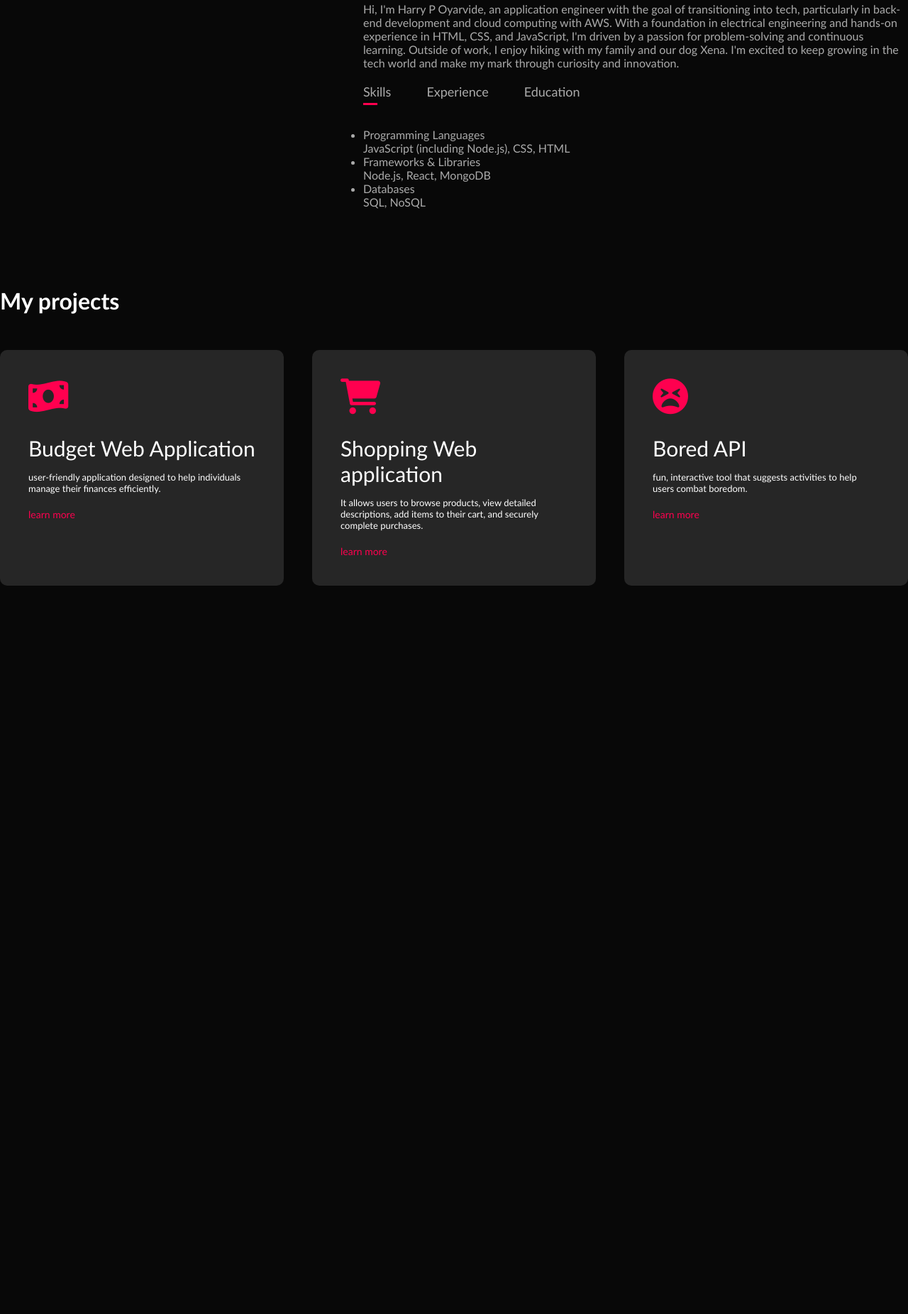
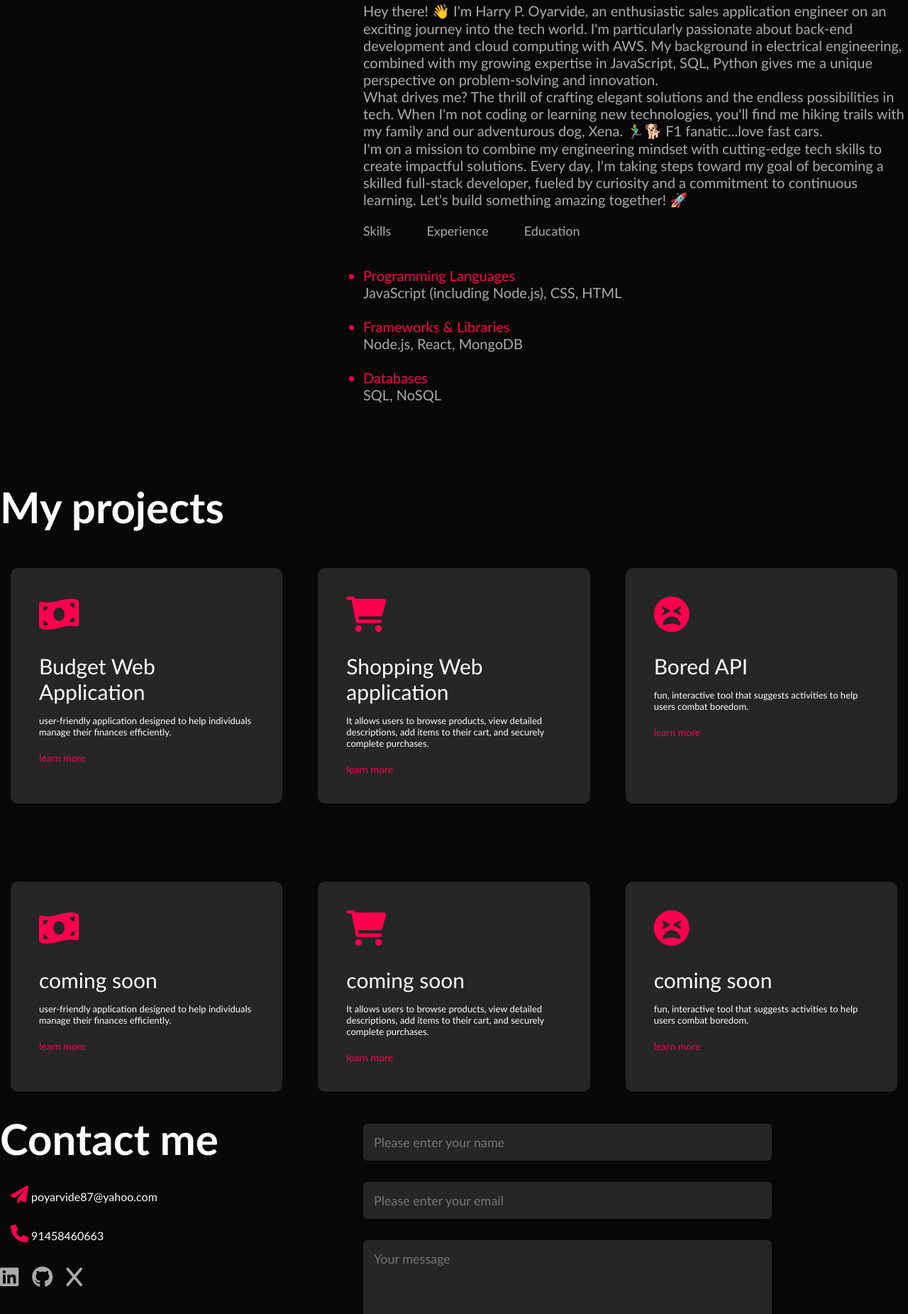
Before and after one commit to HPOpersonalProjects/masterPortfolio, a plain HTML site: page index.html in a window 1280 px wide. Shown: the part 949-2800 px from the top of the page at 71% size. Before the commit the page ends 1804 px from the top, so only its background shows below. Drawn offline with Linux system fonts and the light colour scheme.

Commit message:
added links ti my project section

```diff
--- a/assets/css/style.css
+++ b/assets/css/style.css
@@ -82,6 +82,7 @@ nav ul li a:hover::after {
 #about {
     padding: 80px 0;
     color: #ababab;
+    font-size: 20px;
 }
 
 .row {
@@ -132,11 +133,9 @@ nav ul li a:hover::after {
     bottom: -8px;
     transition: 0.5s;
 }
-
-.tab-links.active-link::after {
-    width: 50%;
+.tab-links:hover::after {
+    width: 100%;
 }
-
 .tab-contents {
     display: none;
 }
@@ -144,6 +143,11 @@ nav ul li a:hover::after {
 .tab-contents.active-tab {
     display: block;
 }
+
+#content-color {
+    color: #ff004f;
+}
+
 
 /* Projects Section */
 #projects {
@@ -153,8 +157,10 @@ nav ul li a:hover::after {
 .project-list {
     display: grid;
     grid-template-columns: repeat(auto-fit, minmax(250px, 1fr));
-    grid-gap: 40px;
+    grid-gap: 50px;
     margin-top: 50px;
+    margin-left: 15px;
+    margin-right: 15px;
 }
 
 .project-list div {
@@ -169,6 +175,7 @@ nav ul li a:hover::after {
 .project-list div:hover {
     transform: translateY(-5px);
 }
+
 
 .project-list div i {
     font-size: 50px;
@@ -197,3 +204,72 @@ nav ul li a:hover::after {
     padding: 5px 10px;
     border-radius: 5px;
 }
+/* contact */
+.contact-left {
+    flex-basis: 35%;
+}
+.contact-right {
+    flex-basis: 60%;
+}
+.contact-left p {
+    margin-top: 30px;
+}
+
+.contact-left p i {
+    color : #ff004f;
+    margin-left: 15px;
+    font-size: 25px;
+}
+
+.social-icons {
+    margin-top: 30px;
+}
+.social-icons a {
+    text-decoration: none;
+    font-size: 30px;
+    margin-right: 15px;
+    color : #ababab;
+    display: inline-block;
+}
+.social-icons a:hover {
+    color: #ff004f;
+}
+.contact-right form{
+    width: 75%;
+
+}
+form input, form textarea {
+    width: 100%;
+    border: 0;
+    outline: none;
+    background: #262626;
+    padding: 15px;
+    margin: 15px 0;
+    color: #fff;
+    font-size: 18px;
+    border-radius: 6px;
+}
+
+/* button */
+.button {
+    display: inline-block;
+    padding: 15px 25px;
+    font-size: 24px;
+    cursor: pointer;
+    text-align: center;
+    text-decoration: none;
+    outline: none;
+    color: #fff;
+    background-color: #ff004f;
+    border: none;
+    border-radius: 15px;
+    box-shadow: 0 9px #999;
+  }
+
+  .button:hover {background-color: #3e8e41}
+
+  .button:active {
+    background-color: #ff004f;
+    box-shadow: 0 5px #666;
+    transform: translateY(4px);
+  }
--- a/index.html
+++ b/index.html
@@ -4,11 +4,12 @@
 <head>
     <meta charset="UTF-8">
     <meta name="viewport" content="width=device-width, initial-scale=1.0">
-    <meta name="description" content="Harry Oyarvide's Portfolio - Back-End Developer in Progress">
-    <meta name="keywords" content="Harry Oyarvide, portfolio, back-end developer, AWS, coding, tech">
     <script src="assets/js/index.js" defer></script>
     <link rel="stylesheet" href="assets/css/style.css">
+<!-- link for icons from FontAwesome.com -->
     <link rel="stylesheet" href="https://cdnjs.cloudflare.com/ajax/libs/font-awesome/6.0.0-beta3/css/all.min.css">
+    <!-- link for bootstrap submit button -->
+
 
     <title>My Portfolio</title>
 </head>
@@ -21,7 +22,7 @@
                 <img src="assets/images/HOYARVIDE LOGO.png" alt="Harry Oyarvide Logo">
                 <ul>
                     <li><a href="#">About me</a></li>
-                    <li><a href="#">GitHub</a></li>
+                    <li><a href="#">My projects</a></li>
                     <li><a href="#">Contact</a></li>
                 </ul>
             </nav>
@@ -42,11 +43,9 @@
                 </div>
                 <div class="about-col-2">
                     <h1 class="sub-title">About Me</h1>
-                    <p>Hi, I'm Harry P Oyarvide, an application engineer with the goal of transitioning into tech,
-                        particularly in back-end development and cloud computing with AWS. With a foundation in electrical engineering
-                        and hands-on experience in HTML, CSS, and JavaScript, I'm driven by a passion for problem-solving and continuous learning.
-                        Outside of work, I enjoy hiking with my family and our dog Xena. I'm excited to keep growing in the tech world
-                        and make my mark through curiosity and innovation.
+                    <p>Hey there! 👋 I'm Harry P. Oyarvide, an enthusiastic sales application engineer on an exciting journey into the tech world. I'm particularly passionate about back-end development and cloud computing with AWS. My background in electrical engineering, combined with my growing expertise in JavaScript, SQL, Python gives me a unique perspective on problem-solving and innovation.
+                        <br>What drives me? The thrill of crafting elegant solutions and the endless possibilities in tech. When I'm not coding or learning new technologies, you'll find me hiking trails with my family and our adventurous dog, Xena. 🏃‍♂️🐕 F1 fanatic...love fast cars.
+                        <br>I'm on a mission to combine my engineering mindset with cutting-edge tech skills to create impactful solutions. Every day, I'm taking steps toward my goal of becoming a skilled full-stack developer, fueled by curiosity and a commitment to continuous learning. Let's build something amazing together! 🚀
                     </p>
 
                     <div class="tab-titles">
@@ -56,22 +55,27 @@
                     </div>
                     <div class="tab-contents active-tab" id="skills">
                         <ul>
-                            <li><span>Programming Languages</span><br>JavaScript (including Node.js), CSS, HTML</li>
-                            <li><span>Frameworks & Libraries</span><br>Node.js, React, MongoDB</li>
-                            <li><span>Databases</span><br>SQL, NoSQL</li>
+                            <li id="content-color"><span>Programming Languages</span><br><span style="color: #ababab" >JavaScript (including Node.js), CSS, HTML</span></li>
+                            <br>
+                            <li id="content-color"><span>Frameworks & Libraries</span><br><span style="color: #ababab" >Node.js, React, MongoDB</span></li>
+                            <br>
+                            <li id="content-color"><span>Databases</span><br><span style="color: #ababab" >SQL, NoSQL</span></li>
                         </ul>
                     </div>
                     <div class="tab-contents" id="experience">
                         <ul>
-                            <li><span>2014 - Current</span><br>Application Sales Engineer</li>
-                            <li><span>2012 - 2014</span><br>Summer Manager J.B Moving Company</li>
+                            <li id="content-color"><span>2014 - Current</span><br><span style="color: #ababab" >Application Sales Engineer</span></li>
+                            <br>
+                            <li id="content-color"><span>2012 - 2014</span><br><span style="color: #ababab" >Summer Manager J.B Moving Company</span></li>
                         </ul>
                     </div>
                     <div class="tab-contents" id="education">
                         <ul>
-                            <li><span>2024 - Current</span><br>UConn Coding Bootcamp</li>
-                            <li><span>2013</span><br>Bachelor's Degree in Electrical Engineering</li>
-                            <li><span>2010</span><br>SUNY Westchester Community College</li>
+                            <li id="content-color"><span>2024 - Current</span><br><span style="color: #ababab" >UConn Coding Bootcamp</span></li>
+                            <br>
+                            <li id="content-color"><span>2013</span><br><span style="color: #ababab" >Bachelor's Degree in Electrical Engineering</span></li>
+                            <br>
+                            <li id="content-color"><span>2010</span><br><span style="color: #ababab" >SUNY Westchester Community College</span></li>
                         </ul>
                     </div>
                 </div>
@@ -82,31 +86,88 @@
     <!-- Projects  -->
    <div id="projects">
         <div class="container">
-            <h1 clas="sub-title">My projects</h1>
+            <h1 class="sub-title">My projects</h1>
             <div class="project-list">
                 <div>
                     <i class="fa-solid fa-money-bill-wave"></i>
                     <h2>Budget Web Application</h2>
                     <p>user-friendly application designed to help individuals manage their finances efficiently.</p>
-                    <a href="#">learn more</a>
+                    <a href="https://github.com/HPOpersonalProjects/BudgetApp.git">learn more</a>
                 </div>
                 <div>
                     <i class="fa-solid fa-cart-shopping"></i>
                     <h2>Shopping Web application</h2>
                     <p>It allows users to browse products, view detailed descriptions, add items to their cart, and securely complete purchases.</p>
-                    <a href="#">learn more</a>
+                    <a href="https://github.com/HPOpersonalProjects/ShoppingApp.git">learn more</a>
                 </div>
                 <div>
                     <i class="fa-solid fa-face-tired"></i>
                     <h2>Bored API</h2>
                     <p>fun, interactive tool that suggests activities to help users combat boredom.</p>
-                    <a href="#">learn more</a>
+                    <a href="https://github.com/HPOGFD/BoredAPI.git">learn more</a>
                 </div>
+
             </div>
 
         </div>
    </div>
 
+   <!-- coming soon  -->
+
+   <div id="projects">
+    <div class="container">
+
+        <div class="project-list">
+            <div>
+                <i class="fa-solid fa-money-bill-wave"></i>
+                <h2>coming soon</h2>
+                <p>user-friendly application designed to help individuals manage their finances efficiently.</p>
+                <a href="#">learn more</a>
+            </div>
+            <div>
+                <i class="fa-solid fa-cart-shopping"></i>
+                <h2>coming soon</h2>
+                <p>It allows users to browse products, view detailed descriptions, add items to their cart, and securely complete purchases.</p>
+                <a href="#">learn more</a>
+            </div>
+            <div>
+                <i class="fa-solid fa-face-tired"></i>
+                <h2>coming soon</h2>
+                <p>fun, interactive tool that suggests activities to help users combat boredom.</p>
+                <a href="#">learn more</a>
+            </div>
+
+        </div>
+
+    </div>
+</div>
+
+    <!-- Contact Section -->
+<section id="contact">
+    <div class="container">
+        <div class="row">
+            <div class="contact-left">
+                <h1 class="sub-title">Contact me</h1>
+                <p><i class="fa-solid fa-paper-plane"></i> poyarvide87@yahoo.com</p>
+                <p><i class="fa-solid fa-phone"></i> 91458460663</p>
+                <div class="social-icons">
+                    <a href=""><i class="fa-brands fa-linkedin"></i></a>
+                    <a href=""><i class="fa-brands fa-github"></i></a>
+                    <a href=""><i class="fa-brands fa-x"></i></a>
+                </div>
+            </div>
+            <div class="contact-right">
+                <form>
+                    <input type="text" name="Name" placeholder="Please enter your name" required>
+                    <input type="email" name="Email" placeholder="Please enter your email" required>
+                    <textarea name="Message" rows="6" placeholder="Your message"></textarea>
+                    <button type="submit" class="button">Send</button>
+                </form>
+
+            </div>
+        </div>
+    </div>
+</section>
 </body>
 
 </html>
```
